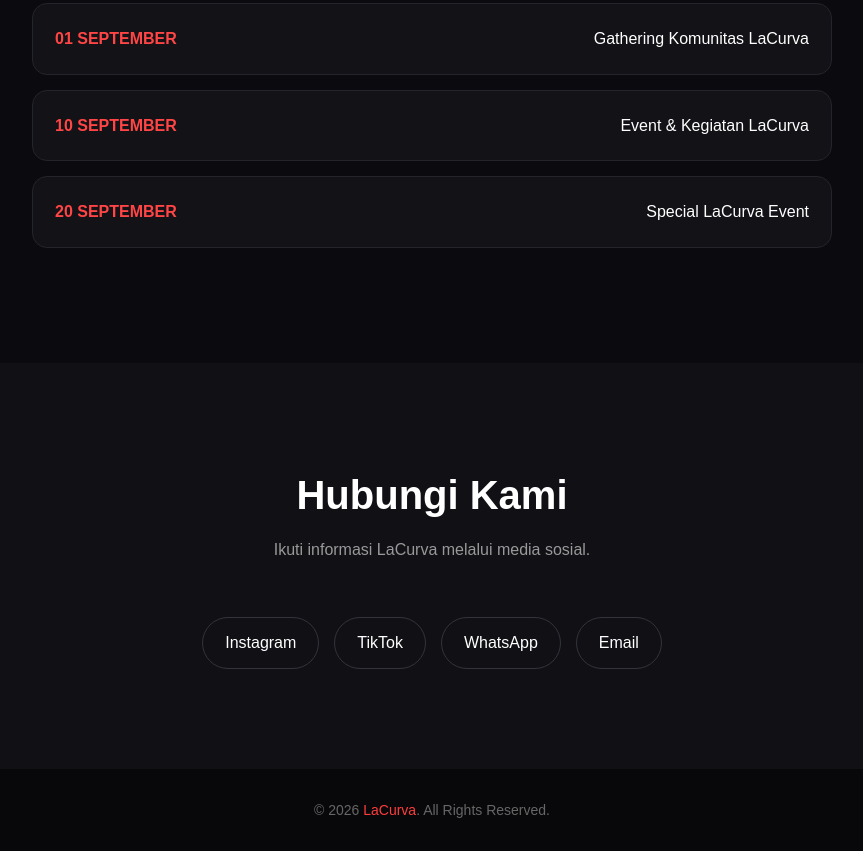
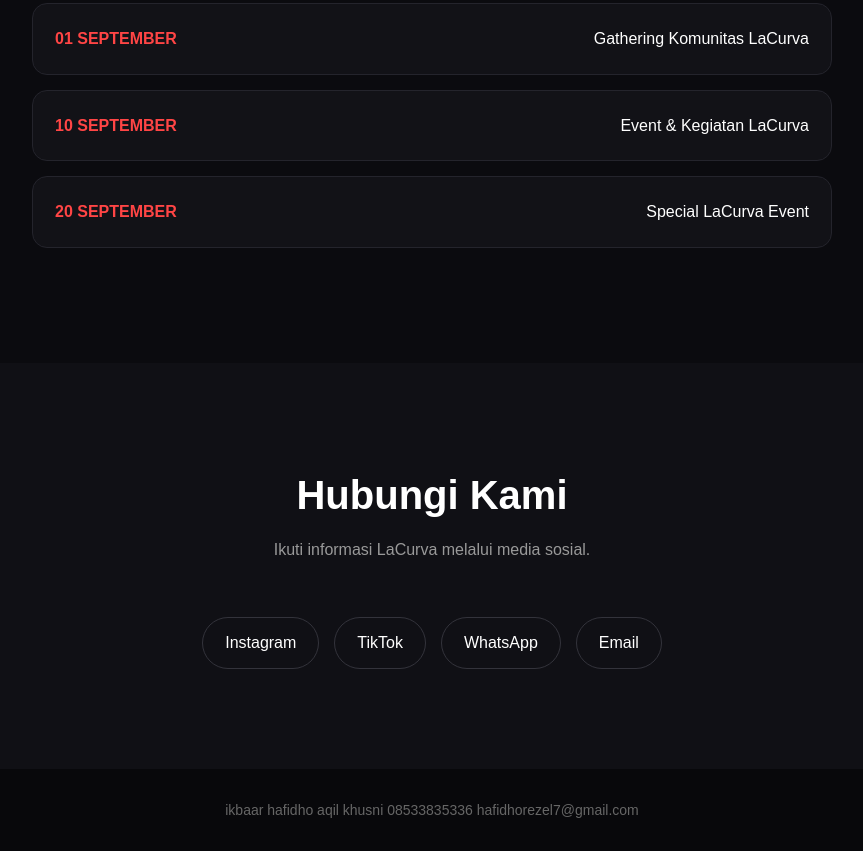
Before and after one commit to hafidho/infolacurva, a plain HTML site: page index.html in a window 1280 px wide. Shown: the part 2964-3815 px from the top of the page, without its empty margins (208-1071 px from the left). Drawn offline with Linux system fonts and the light colour scheme.

Commit message:
Update index.html

```diff
--- a/index.html
+++ b/index.html
@@ -572,7 +572,7 @@
 
     <!-- FOOTER -->
     <footer>
-        © 2026 <span>LaCurva</span>. All Rights Reserved.
+        ikbaar hafidho aqil khusni 08533835336 hafidhorezel7@gmail.com
     </footer>
 
 </body>
```
